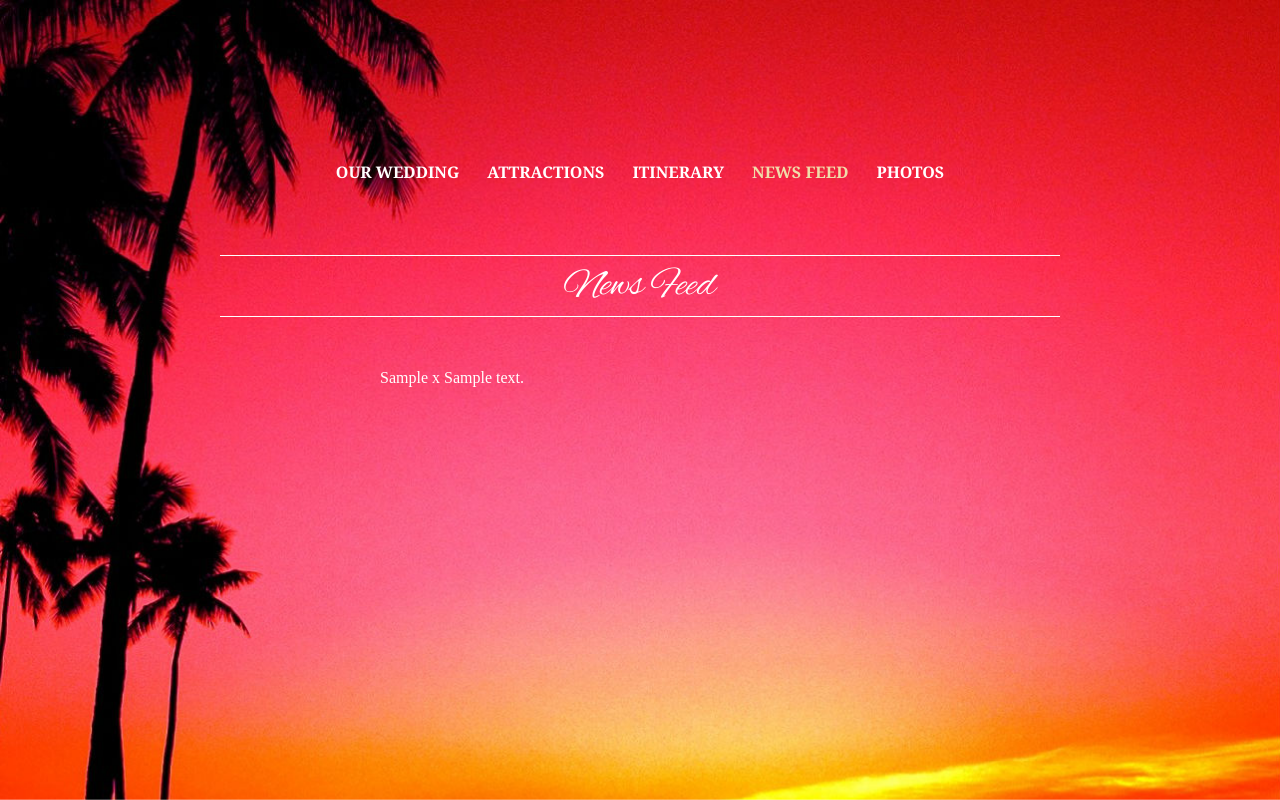
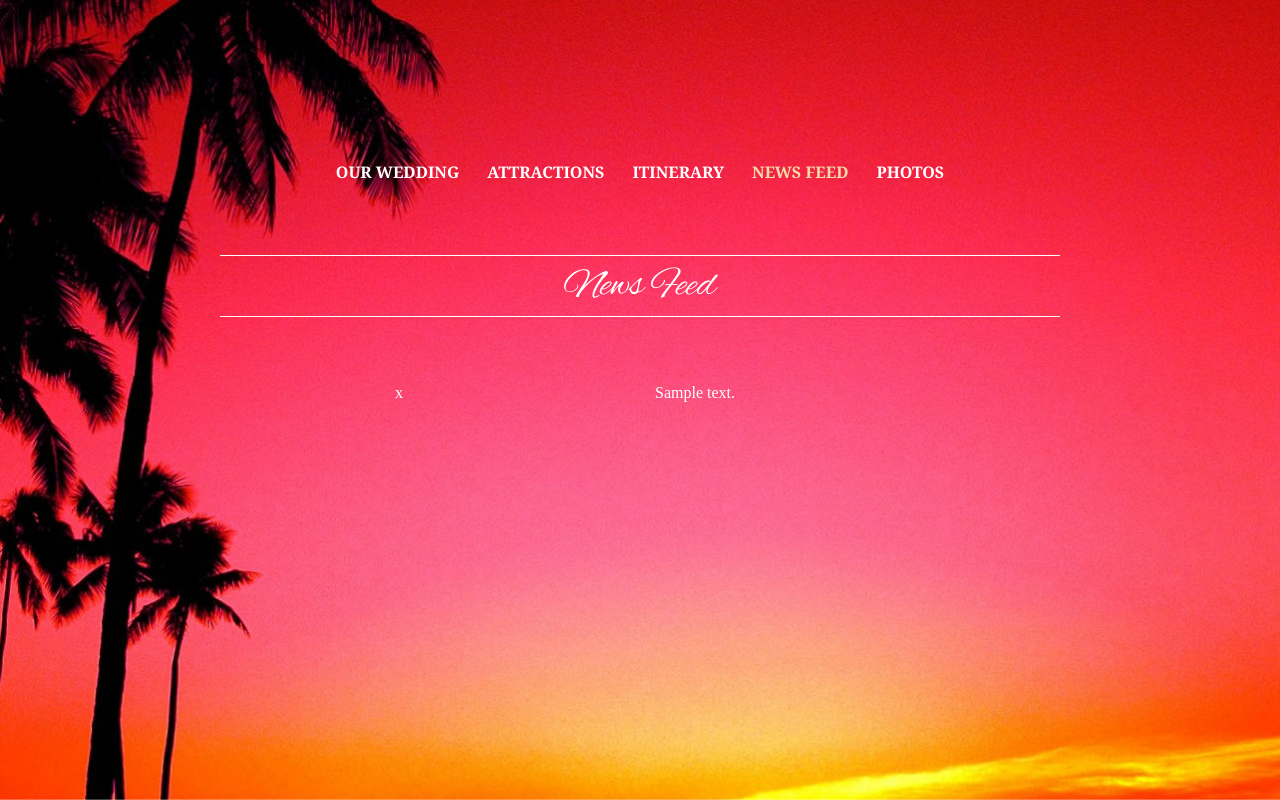
Before and after one commit to cooltoast/priya-and-vishal, a Flask app: page /newsfeed in a window 1280 px wide. Run offline with Flask 2, Linux system fonts and the light colour scheme; tables that the repository leaves empty hold one stand-in row (values such as "Sample post"); some libraries are stand-ins or nearby versions; some web fonts are replaced.

Commit message:
basici bitch newsfeed

```diff
--- a/priyavishal/app.py
+++ b/priyavishal/app.py
@@ -67,7 +67,7 @@ def attractions():
 
 @app.route("/newsfeed")
 def newsfeed():
-  news = query_db("select * from newsfeed")
+  news = query_db("select * from newsfeed order by ROWID desc")
   return render_page('newsfeed', news=news)
 
 @app.route("/photos")
--- a/priyavishal/templates/base.html
+++ b/priyavishal/templates/base.html
@@ -29,6 +29,11 @@
 
           th, td {
               padding: 15px;
+          }
+
+          #newsTable td
+          {
+              width:50%;
           }
 
           #sunTable td
--- a/priyavishal/templates/newsfeed.html
+++ b/priyavishal/templates/newsfeed.html
@@ -18,10 +18,12 @@
                         <br>
                         <div class="location-address">
                         {% if news %}
+                          <table style="width:100%" id="newsTable">
                           {% for i in news %}
-                            {{i.sender}}
-                            {{i.timestamp}}
-                            {{i.message}}
+                            <tr>
+                            <td>{{i.timestamp}}</td>
+                            <td>{{i.message}}</td>
+                            </tr>
                           {% endfor %}
                         {% else %}
                         Stay tuned for updates!
```
